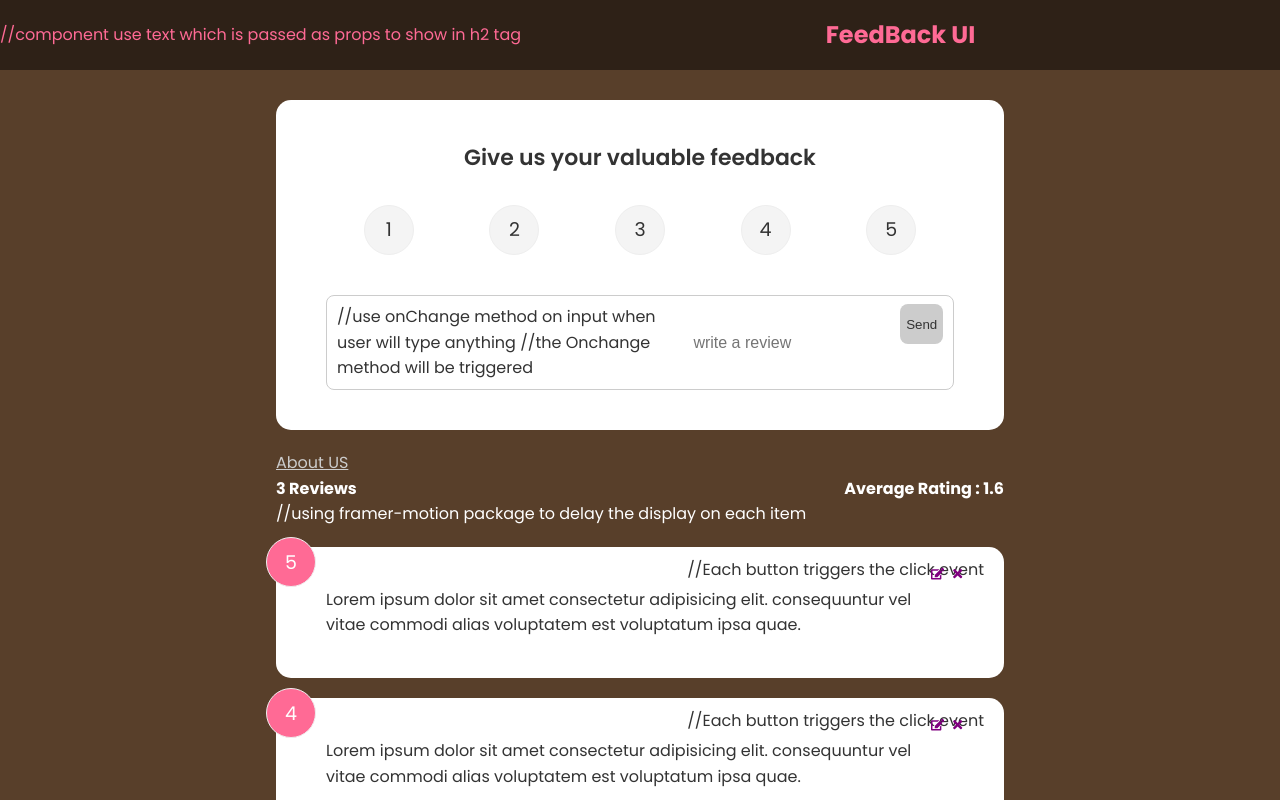
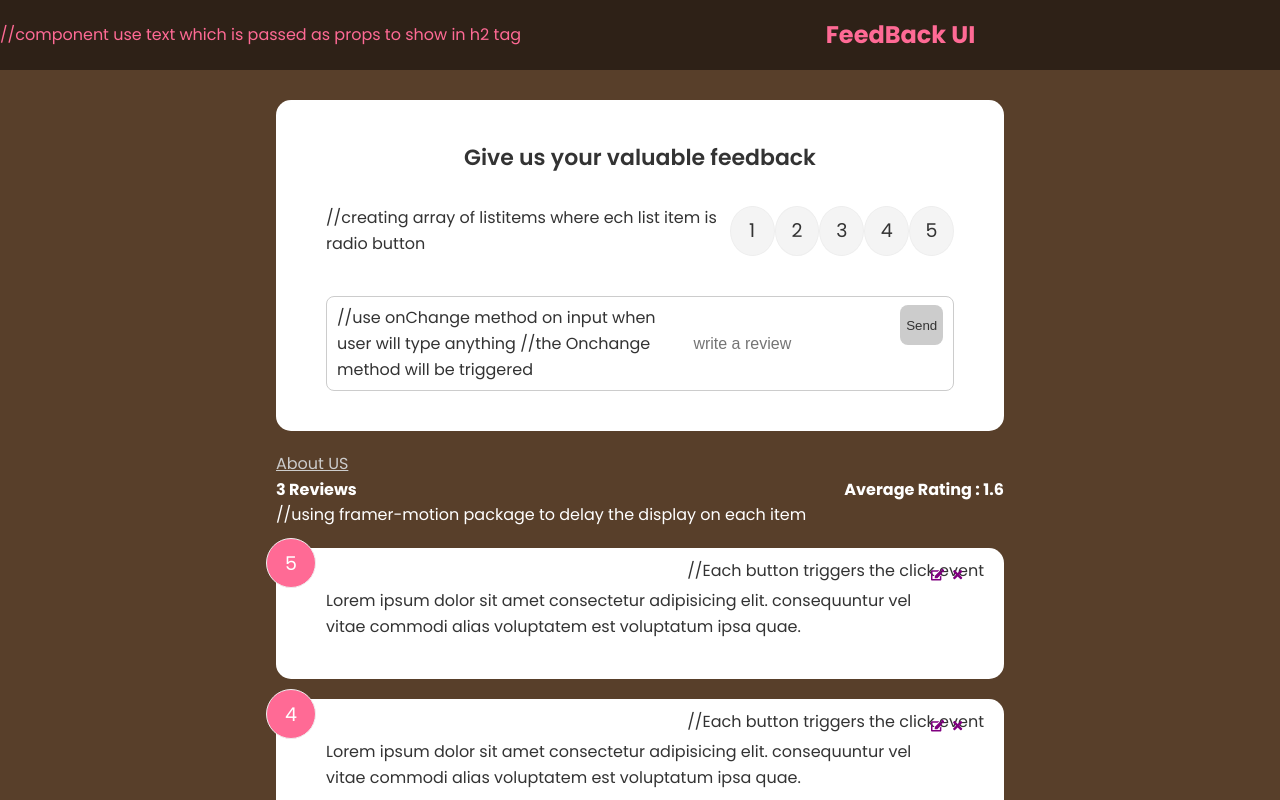
Before and after one commit to jangwalia/Feedback-Form, a React (Create React App) app: page / in a window 1280 px wide. Shown: the top 800 px of the page. Built offline with nearby package versions, Linux system fonts and the light colour scheme.

Commit message:
add radio buttons to show rating

```diff
--- a/src/components/Rating.jsx
+++ b/src/components/Rating.jsx
@@ -12,6 +12,7 @@ export default function Rating({selected,ratingEdit}) {
   },[ratingEdit])
   return (
     <ul className='rating'>
+  //creating array of listitems where ech list item is radio button
     {Array.from({ length: 5 }, (_, i) => (
       <li key={`rating-${i + 1}`}>
         <input
```
